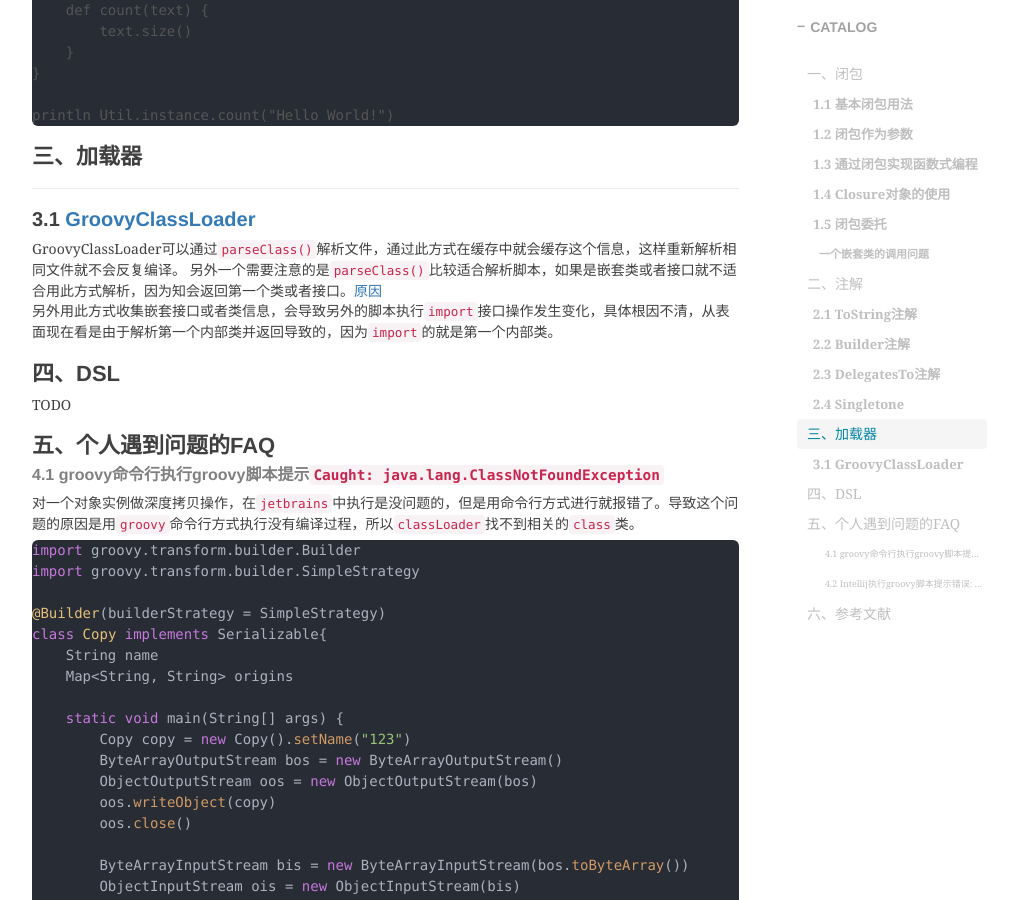
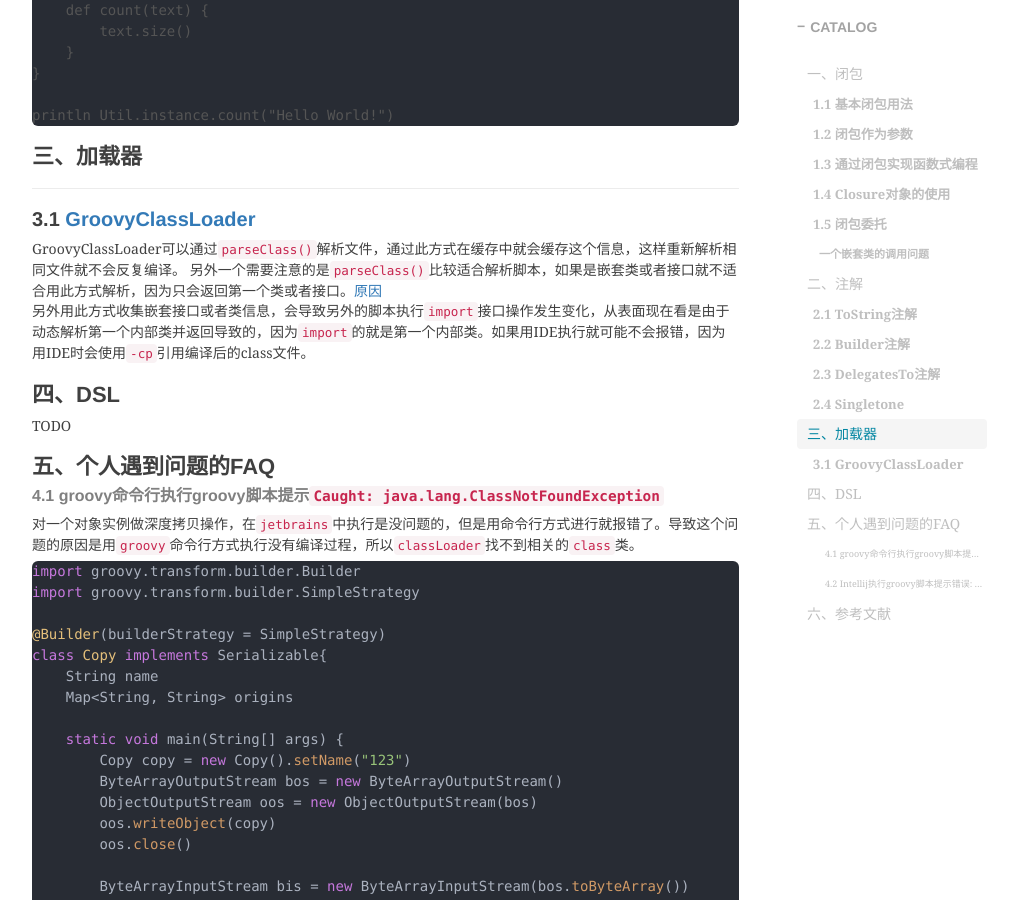
Before and after one commit to shihai1991/shihai1991.github.io, a Jekyll site: the page built from _posts/2023-03-01-groovy学习.md, in a window 1280 px wide and 900 px high, scrolled down 6716 px. Shown: the whole window, without its empty margins (233-1242 px from the left). Built offline with Jekyll 4.4.1, drawn with Linux system fonts in a browser that asks for light colours; nearby versions of some CDN libraries; comment, search, counter and statistics services are not loaded.

Commit message:
Update 2023-03-01-groovy学习.md

```diff
--- a/_posts/2023-03-01-groovy学习.md
+++ b/_posts/2023-03-01-groovy学习.md
@@ -324,8 +324,8 @@ println Util.instance.count("Hello World!")
 # 三、加载器
 ## 3.1 [GroovyClassLoader](http://groovy-lang.org/integrating.html#groovyclassloader)
 GroovyClassLoader可以通过`parseClass()`解析文件，通过此方式在缓存中就会缓存这个信息，这样重新解析相同文件就不会反复编译。
-另外一个需要注意的是`parseClass()`比较适合解析脚本，如果是嵌套类或者接口就不适合用此方式解析，因为知会返回第一个类或者接口。[原因](https://issues.apache.org/jira/projects/GROOVY/issues/GROOVY-11117?filter=allopenissues)
-另外用此方式收集嵌套接口或者类信息，会导致另外的脚本执行`import`接口操作发生变化，具体根因不清，从表面现在看是由于解析第一个内部类并返回导致的，因为`import`的就是第一个内部类。
+另外一个需要注意的是`parseClass()`比较适合解析脚本，如果是嵌套类或者接口就不适合用此方式解析，因为只会返回第一个类或者接口。[原因](https://issues.apache.org/jira/projects/GROOVY/issues/GROOVY-11117?filter=allopenissues)
+另外用此方式收集嵌套接口或者类信息，会导致另外的脚本执行`import`接口操作发生变化，从表面现在看是由于动态解析第一个内部类并返回导致的，因为`import`的就是第一个内部类。如果用IDE执行就可能不会报错，因为用IDE时会使用`-cp`引用编译后的class文件。
 
 # 四、DSL
 TODO
```
